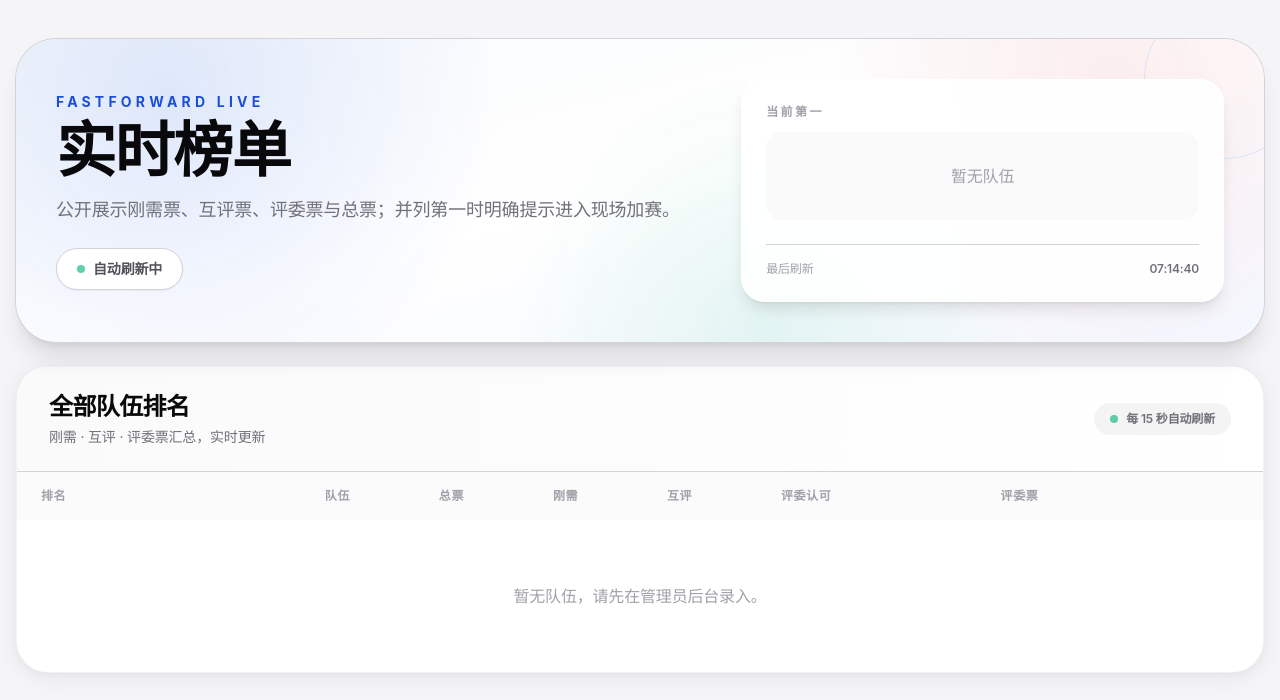
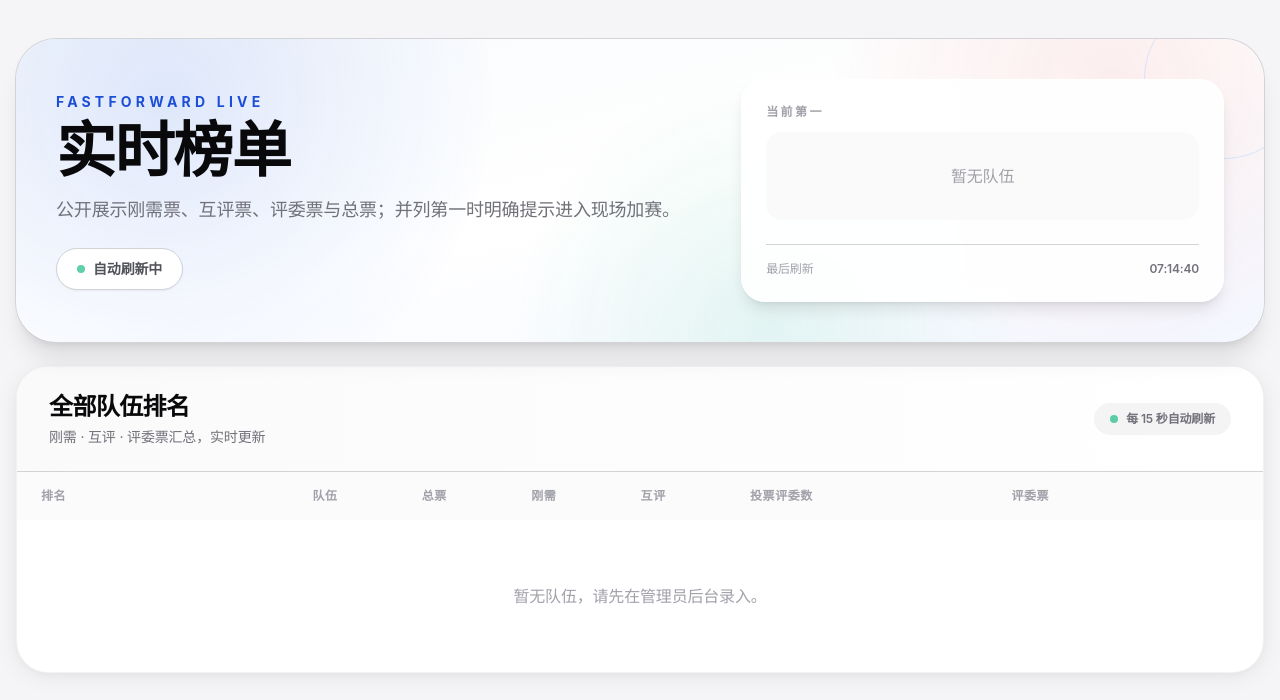
Before and after one commit to NemoArce2007/hackathon, a Flask app: page /leaderboard in a window 1280 px wide. Shown: the part 62-762 px from the top of the page. Run offline with Flask 3, Linux system fonts and the light colour scheme; data comes from the database, SQL or seed files in the repository; data that the repository does not hold is empty; some libraries are stand-ins or nearby versions.

Commit message:
榜单列名「评委认可」改为「投票评委数」，适配评委 0~2 票制下的语义（该列为投票评委数，非票数）
Co-Authored-By: Claude Opus 4.7 <noreply@anthropic.com>

```diff
--- a/templates/leaderboard.html
+++ b/templates/leaderboard.html
@@ -143,7 +143,7 @@
           {% if tie_round %}<th class="py-4">平票</th>{% endif %}
           <th class="py-4">刚需</th>
           <th class="py-4">互评</th>
-          <th class="py-4">评委认可</th>
+          <th class="py-4">投票评委数</th>
           <th class="py-4 pr-6">评委票</th>
         </tr>
       </thead>
```
